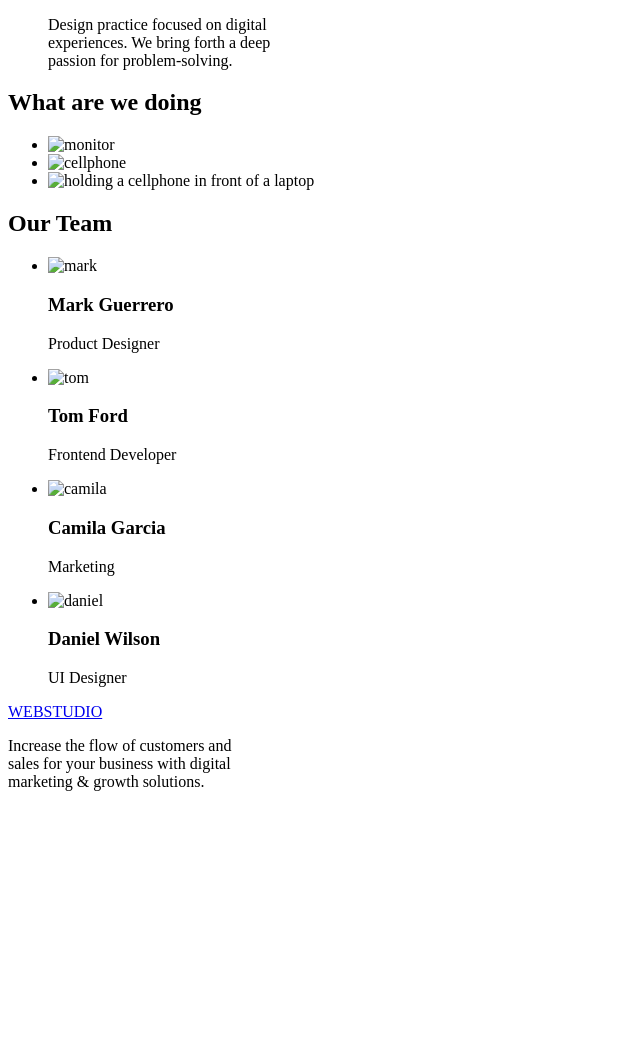
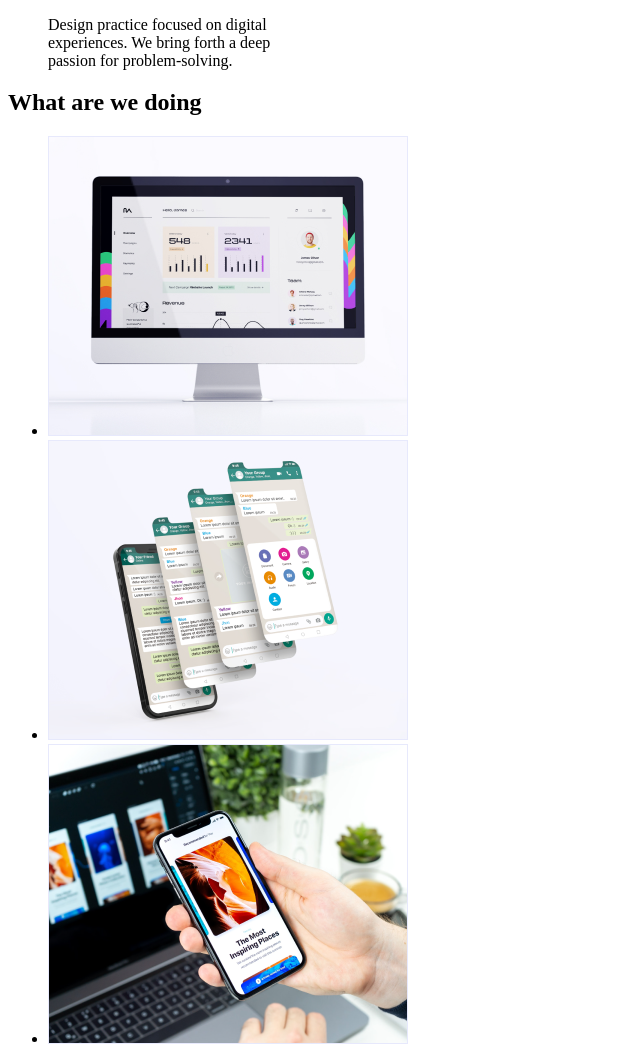
Before and after one commit to krowchan2/goit-markup-hw-01, a plain HTML site: page index.html in a window 1280 px wide. Shown: the part 620-1667 px from the top of the page, without its empty margins (0-640 px from the left). Before the commit the page ends 1427 px from the top, so only its background shows below. Drawn offline with Linux system fonts and the light colour scheme; the site is published under a folder, as on GitHub Pages, so addresses that start at the root find nothing.

Commit message:
another path added

```diff
--- a/index.html
+++ b/index.html
@@ -77,7 +77,7 @@
         <ul>
           <li>
             <img
-              src="/images/monitor.jpg"
+              src="./images/monitor.jpg"
               alt="monitor"
               width="360"
               height="300"
@@ -85,7 +85,7 @@
           </li>
           <li>
             <img
-              src="/images/cellphone.jpg"
+              src="./images/cellphone.jpg"
               alt="cellphone"
               width="360"
               height="300"
@@ -93,7 +93,7 @@
           </li>
           <li>
             <img
-              src="/images/holdingcellphone.jpg"
+              src="./images/holdingcellphone.jpg"
               alt="holding a cellphone in front of a laptop"
               width="360"
               height="300"
@@ -106,18 +106,18 @@
         <h2 id="team">Our Team</h2>
         <ul>
           <li>
-            <img src="/images/mark.jpg" alt="mark" width="264" height="260" />
+            <img src="./images/mark.jpg" alt="mark" width="264" height="260" />
             <h3>Mark Guerrero</h3>
             <p>Product Designer</p>
           </li>
           <li>
-            <img src="/images/tom.jpg" alt="tom" width="264" height="260" />
+            <img src="./images/tom.jpg" alt="tom" width="264" height="260" />
             <h3>Tom Ford</h3>
             <p>Frontend Developer</p>
           </li>
           <li>
             <img
-              src="/images/camila.jpg"
+              src="./images/camila.jpg"
               alt="camila"
               width="264"
               height="260"
@@ -127,7 +127,7 @@
           </li>
           <li>
             <img
-              src="/images/daniel.jpg"
+              src="./images/daniel.jpg"
               alt="daniel"
               width="264"
               height="260"
```
